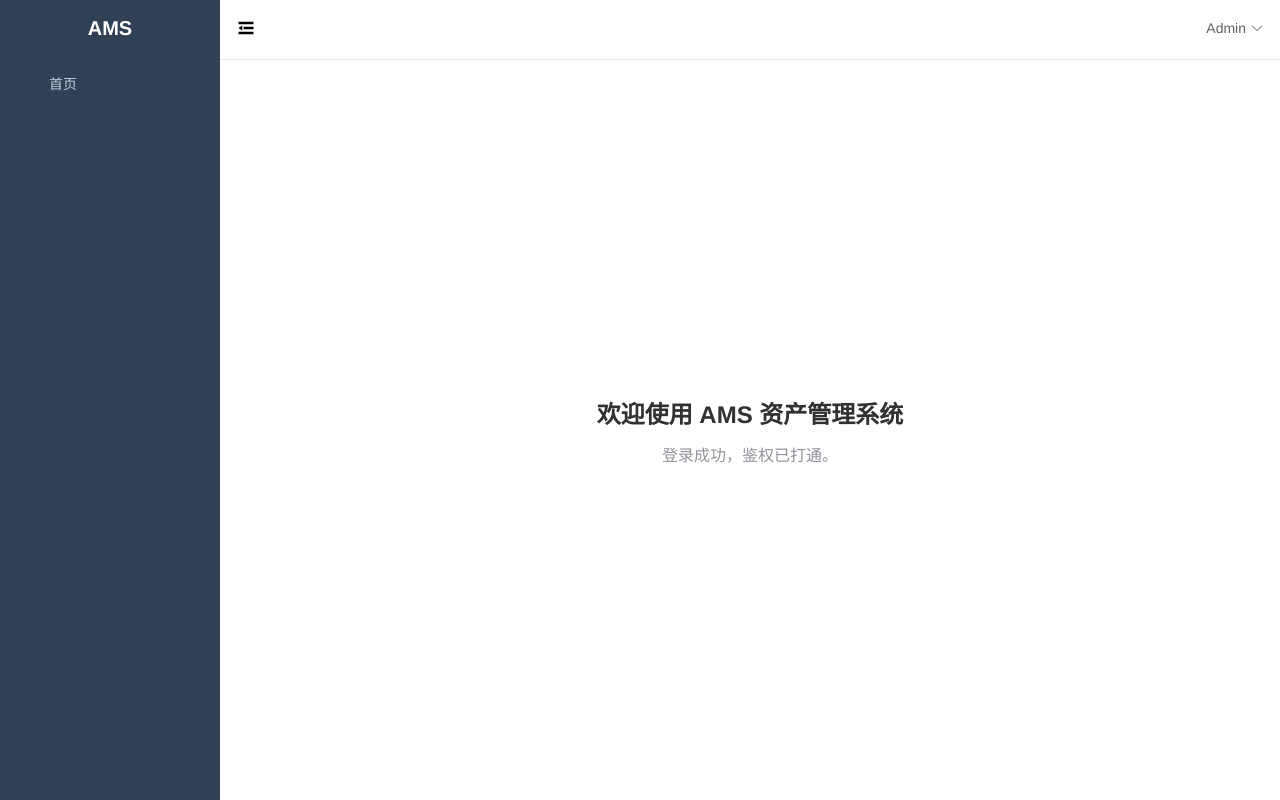
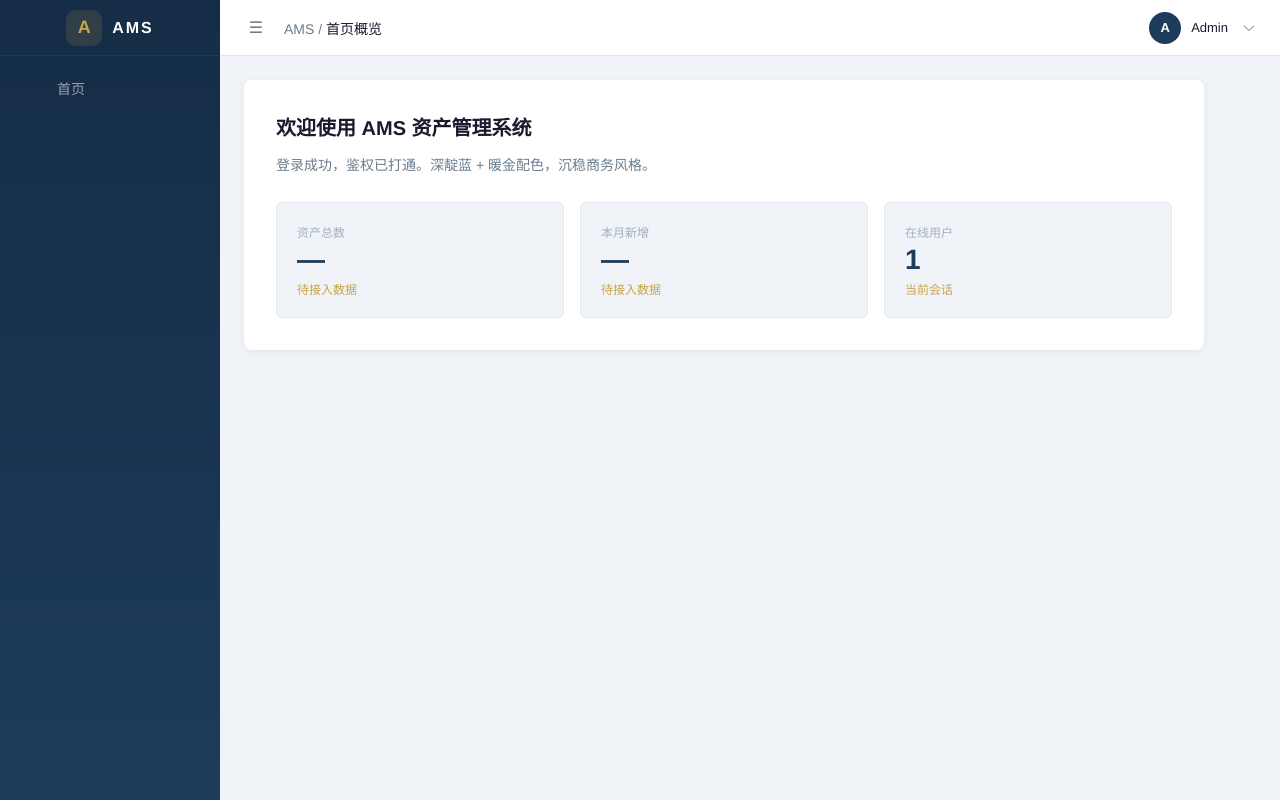
Before and after one commit to wuyuyanpengyanzu/ams-frontend, a Vue app: page /home in a window 1280 px wide. Built offline with nearby package versions, Linux system fonts and the light colour scheme; sample sign-in values are in the browser's storage.

Commit message:
feat: apply Direction A design - deep blue + gold business style

```diff
--- a/src/layout/AdminLayout.vue
+++ b/src/layout/AdminLayout.vue
@@ -2,17 +2,18 @@
   <el-container class="admin-layout">
     <!-- 侧边栏 -->
     <el-aside :width="isCollapse ? '64px' : '220px'" class="admin-aside">
-      <div class="logo" @click="toggleCollapse">
-        <span v-if="!isCollapse">AMS</span>
-        <span v-else>A</span>
+      <div class="sidebar-logo" @click="toggleCollapse">
+        <span class="logo-icon">A</span>
+        <span v-show="!isCollapse" class="logo-text">AMS</span>
       </div>
       <el-menu
         :default-active="activeMenu"
         :collapse="isCollapse"
         router
-        background-color="#304156"
-        text-color="#bfcbd9"
-        active-text-color="#409eff"
+        background-color="transparent"
+        text-color="rgba(255,255,255,0.55)"
+        active-text-color="#c9a44b"
+        class="sidebar-menu"
       >
         <template v-for="route in menuRoutes" :key="route.path">
           <el-menu-item v-if="!route.children || route.children.length === 0" :index="route.path">
@@ -38,19 +39,19 @@
     </el-aside>
 
     <!-- 右侧内容 -->
-    <el-container>
+    <el-container class="main-container">
       <!-- 顶栏 -->
       <el-header class="admin-header">
         <div class="header-left">
-          <el-icon class="collapse-btn" @click="toggleCollapse">
-            <Fold v-if="!isCollapse" />
-            <Expand v-else />
-          </el-icon>
+          <span class="collapse-btn" @click="toggleCollapse">☰</span>
+          <span class="breadcrumb">AMS / <em>首页概览</em></span>
         </div>
         <div class="header-right">
+          <span class="user-avatar">A</span>
+          <span class="user-name">Admin</span>
           <el-dropdown @command="handleCommand">
             <span class="user-info">
-              Admin <el-icon><ArrowDown /></el-icon>
+              <el-icon><ArrowDown /></el-icon>
             </span>
             <template #dropdown>
               <el-dropdown-menu>
@@ -62,7 +63,7 @@
       </el-header>
 
       <!-- 主内容区 -->
-      <el-main>
+      <el-main class="content-area">
         <router-view />
       </el-main>
     </el-container>
@@ -72,7 +73,7 @@
 <script setup lang="ts">
 import { ref, computed } from 'vue'
 import { useRoute, useRouter } from 'vue-router'
-import { ArrowDown, Fold, Expand } from '@element-plus/icons-vue'
+import { ArrowDown } from '@element-plus/icons-vue'
 import { useUserStore } from '@/stores/user'
 
 const route = useRoute()
@@ -82,7 +83,6 @@ const isCollapse = ref(false)
 
 const activeMenu = computed(() => route.path)
 
-// 获取 AdminLayout 的直接子路由作为菜单项
 const menuRoutes = computed(() => {
   return router.options.routes
     .find((r) => r.path === '/' && r.component)
@@ -108,46 +108,167 @@ function handleCommand(command: string) {
   height: 100vh;
 }
 
+/* ======== 侧边栏 ======== */
 .admin-aside {
-  background-color: #304156;
-  transition: width 0.3s;
+  background: linear-gradient(180deg, $deeper-blue 0%, $deep-blue 100%);
+  transition: width 0.3s ease-out;
   overflow: hidden;
+}
 
-  .logo {
-    height: 56px;
+.sidebar-logo {
+  height: $header-height;
   display: flex;
   align-items: center;
   justify-content: center;
-    color: #fff;
-    font-size: 20px;
-    font-weight: bold;
+  gap: 10px;
+  border-bottom: 1px solid rgba(255, 255, 255, 0.06);
   cursor: pointer;
   user-select: none;
 }
+
+.logo-icon {
+  width: 36px;
+  height: 36px;
+  border-radius: 10px;
+  background: rgba($gold, 0.15);
+  color: $gold;
+  display: flex;
+  align-items: center;
+  justify-content: center;
+  font-weight: 700;
+  font-size: 18px;
+  flex-shrink: 0;
 }
 
+.logo-text {
+  color: #fff;
+  font-size: 16px;
+  font-weight: 600;
+  white-space: nowrap;
+  letter-spacing: 2px;
+}
+
+/* ======== el-menu 覆盖 ======== */
+.sidebar-menu {
+  border-right: none;
+  padding: 12px 8px;
+
+  :deep(.el-menu-item),
+  :deep(.el-sub-menu__title) {
+    border-radius: $radius-sm;
+    margin-bottom: 2px;
+    height: 42px;
+    line-height: 42px;
+    font-size: 14px;
+
+    &:hover {
+      background: rgba(255, 255, 255, 0.06) !important;
+      color: #fff;
+    }
+  }
+
+  :deep(.el-menu-item.is-active) {
+    color: $gold;
+    background: rgba($gold, 0.12) !important;
+  }
+
+  :deep(.el-sub-menu .el-menu) {
+    background: rgba(0, 0, 0, 0.15);
+    border-radius: $radius-sm;
+  }
+}
+
+/* ======== 右侧主区域 ======== */
+.main-container {
+  background: $bg-light;
+}
+
+/* ======== 顶栏 ======== */
 .admin-header {
   display: flex;
   align-items: center;
   justify-content: space-between;
   background: #fff;
-  border-bottom: 1px solid #e4e7ed;
-  padding: 0 16px;
+  border-bottom: 1px solid $border-color;
+  padding: 0 20px;
+  height: $header-height;
+}
+
+.header-left {
+  display: flex;
+  align-items: center;
+  gap: 12px;
+}
 
 .collapse-btn {
-    font-size: 20px;
+  width: 32px;
+  height: 32px;
+  display: flex;
+  align-items: center;
+  justify-content: center;
   cursor: pointer;
+  border-radius: $radius-sm;
+  color: $text-secondary;
+  font-size: 16px;
+  transition: 0.2s ease-out;
+
+  &:hover {
+    background: $bg-light;
+    color: $text-primary;
+  }
+}
+
+.breadcrumb {
+  font-size: 14px;
+  color: $text-secondary;
+
+  em {
+    font-style: normal;
+    color: $text-primary;
+  }
+}
+
+.header-right {
+  display: flex;
+  align-items: center;
+  gap: 10px;
+}
+
+.user-avatar {
+  width: 32px;
+  height: 32px;
+  border-radius: 50%;
+  background: $deep-blue;
+  color: #fff;
+  display: flex;
+  align-items: center;
+  justify-content: center;
+  font-size: 13px;
+  font-weight: 600;
+}
+
+.user-name {
+  font-size: 13px;
+  color: $text-primary;
+  font-weight: 500;
 }
 
 .user-info {
   cursor: pointer;
+  color: $text-secondary;
+  padding: 4px;
   display: flex;
   align-items: center;
-    gap: 4px;
+  transition: 0.2s ease-out;
+
+  &:hover {
+    color: $text-primary;
   }
 }
 
-:deep(.el-menu) {
-  border-right: none;
+/* ======== 内容区 ======== */
+.content-area {
+  padding: 24px;
+  overflow-y: auto;
 }
 </style>
--- a/src/views/home/index.vue
+++ b/src/views/home/index.vue
@@ -1,7 +1,26 @@
 <template>
   <div class="home-page">
-    <h1>欢迎使用 AMS 资产管理系统</h1>
-    <p>登录成功，鉴权已打通。</p>
+    <div class="welcome-card">
+      <h3>欢迎使用 AMS 资产管理系统</h3>
+      <p>登录成功，鉴权已打通。深靛蓝 + 暖金配色，沉稳商务风格。</p>
+      <div class="stats-row">
+        <div class="stat-card">
+          <div class="stat-label">资产总数</div>
+          <div class="stat-value">—</div>
+          <div class="stat-hint">待接入数据</div>
+        </div>
+        <div class="stat-card">
+          <div class="stat-label">本月新增</div>
+          <div class="stat-value">—</div>
+          <div class="stat-hint">待接入数据</div>
+        </div>
+        <div class="stat-card">
+          <div class="stat-label">在线用户</div>
+          <div class="stat-value">1</div>
+          <div class="stat-hint">当前会话</div>
+        </div>
+      </div>
+    </div>
   </div>
 </template>
 
@@ -9,21 +28,61 @@
 </script>
 
 <style scoped lang="scss">
+@use '@/styles/variables' as *;
+
 .home-page {
-  display: flex;
-  flex-direction: column;
-  align-items: center;
-  justify-content: center;
-  height: 100%;
+  max-width: 960px;
+}
 
-  h1 {
-    font-size: 24px;
-    color: #303133;
+.welcome-card {
+  background: #fff;
+  border-radius: $radius;
+  padding: 32px;
+  box-shadow: $shadow-sm;
+
+  h3 {
+    font-size: 20px;
+    font-weight: 600;
+    margin-bottom: 12px;
+    color: $text-primary;
   }
 
   p {
-    margin-top: 12px;
-    color: #909399;
+    font-size: 14px;
+    color: $text-secondary;
+    line-height: 1.8;
+  }
+}
+
+.stats-row {
+  display: grid;
+  grid-template-columns: repeat(3, 1fr);
+  gap: 16px;
+  margin-top: 24px;
+}
+
+.stat-card {
+  background: $bg-light;
+  border-radius: $radius-sm;
+  padding: 20px;
+  border: 1px solid $border-color;
+
+  .stat-label {
+    font-size: 12px;
+    color: $text-light;
+    margin-bottom: 4px;
+  }
+
+  .stat-value {
+    font-size: 28px;
+    font-weight: 700;
+    color: $deep-blue;
+  }
+
+  .stat-hint {
+    font-size: 12px;
+    color: $gold;
+    margin-top: 4px;
   }
 }
 </style>
--- a/src/views/login/index.vue
+++ b/src/views/login/index.vue
@@ -1,21 +1,32 @@
 <template>
-  <div class="login-container">
-    <el-card class="login-card">
-      <h2 class="login-title">AMS 资产管理系统</h2>
+  <div class="login-page">
+    <!-- 左侧品牌区 -->
+    <div class="login-brand">
+      <div class="brand-content">
+        <div class="brand-logo">A</div>
+        <h1 class="brand-title">AMS</h1>
+        <p class="brand-subtitle">ASSET MANAGEMENT SYSTEM</p>
+      </div>
+    </div>
+
+    <!-- 右侧表单区 -->
+    <div class="login-form-area">
+      <h2>欢迎回来</h2>
+      <p class="login-hint">登录您的资产管理账户</p>
       <el-form ref="formRef" :model="form" :rules="rules" label-width="0" size="large">
         <el-form-item prop="username">
-          <el-input v-model="form.username" placeholder="用户名" />
+          <el-input v-model="form.username" placeholder="请输入用户名" />
         </el-form-item>
         <el-form-item prop="password">
-          <el-input v-model="form.password" type="password" placeholder="密码" show-password />
+          <el-input v-model="form.password" type="password" placeholder="请输入密码" show-password />
         </el-form-item>
         <el-form-item>
-          <el-button type="primary" :loading="loading" style="width: 100%" @click="handleLogin">
+          <el-button :loading="loading" class="btn-login" @click="handleLogin">
             登 录
           </el-button>
         </el-form-item>
       </el-form>
-    </el-card>
+    </div>
   </div>
 </template>
 
@@ -60,23 +71,141 @@ async function handleLogin() {
 </script>
 
 <style scoped lang="scss">
-.login-container {
+@use '@/styles/variables' as *;
+
+.login-page {
+  display: flex;
+  height: 100vh;
+  width: 100vw;
+}
+
+/* ======== 左侧品牌区 ======== */
+.login-brand {
+  flex: 1;
+  background: linear-gradient(135deg, $deep-blue 0%, $deeper-blue 100%);
+  display: flex;
+  flex-direction: column;
+  justify-content: center;
+  align-items: center;
+  color: #fff;
+  position: relative;
+  overflow: hidden;
+
+  &::before {
+    content: '';
+    position: absolute;
+    top: -50%;
+    right: -30%;
+    width: 600px;
+    height: 600px;
+    border-radius: 50%;
+    border: 1px solid rgba($gold, 0.1);
+  }
+
+  &::after {
+    content: '';
+    position: absolute;
+    bottom: -20%;
+    left: -10%;
+    width: 400px;
+    height: 400px;
+    border-radius: 50%;
+    border: 1px solid rgba($gold, 0.08);
+  }
+}
+
+.brand-content {
+  position: relative;
+  z-index: 1;
+  text-align: center;
+}
+
+.brand-logo {
+  width: 72px;
+  height: 72px;
+  border: 2px solid $gold;
+  border-radius: 16px;
   display: flex;
   align-items: center;
   justify-content: center;
-  width: 100vw;
-  height: 100vh;
-  background: #f0f2f5;
+  margin: 0 auto 24px;
+  font-size: 32px;
+  font-weight: 700;
+  color: $gold;
+  background: rgba($gold, 0.08);
 }
 
-.login-card {
-  width: 400px;
+.brand-title {
+  font-size: 32px;
+  font-weight: 600;
+  letter-spacing: 4px;
+  margin-bottom: 8px;
 }
 
-.login-title {
-  text-align: center;
-  margin-bottom: 24px;
-  font-size: 20px;
-  color: #303133;
+.brand-subtitle {
+  font-size: 14px;
+  color: rgba(255, 255, 255, 0.55);
+  letter-spacing: 2px;
+}
+
+/* ======== 右侧表单区 ======== */
+.login-form-area {
+  width: 480px;
+  display: flex;
+  flex-direction: column;
+  justify-content: center;
+  padding: 0 64px;
+  background: $bg-light;
+
+  h2 {
+    font-size: 24px;
+    font-weight: 600;
+    margin-bottom: 8px;
+    color: $text-primary;
+  }
+}
+
+.login-hint {
+  font-size: 14px;
+  color: $text-secondary;
+  margin-bottom: 32px;
+}
+
+/* Element Plus 输入框覆盖 */
+:deep(.el-input__wrapper) {
+  border-radius: $radius-sm;
+  box-shadow: 0 0 0 1px $border-color;
+}
+
+:deep(.el-input__wrapper:focus),
+:deep(.el-input__wrapper:hover) {
+  box-shadow: 0 0 0 1px $deep-blue;
+}
+
+:deep(.el-input__inner) {
+  font-size: 14px;
+  color: $text-primary;
+}
+
+:deep(.el-input__inner::placeholder) {
+  color: $text-light;
+}
+
+/* 登录按钮 */
+.btn-login {
+  width: 100%;
+  height: 44px;
+  border: none;
+  border-radius: $radius-sm;
+  background: $deep-blue;
+  color: #fff;
+  font-size: 15px;
+  font-weight: 500;
+  letter-spacing: 1px;
+
+  &:hover {
+    background: $deeper-blue;
+    box-shadow: $shadow-md;
+  }
 }
 </style>
```
Also changed, not shown: src/styles/variables.scss (+21 -5 lines). Lines whose indentation alone changed are shown as unchanged.
